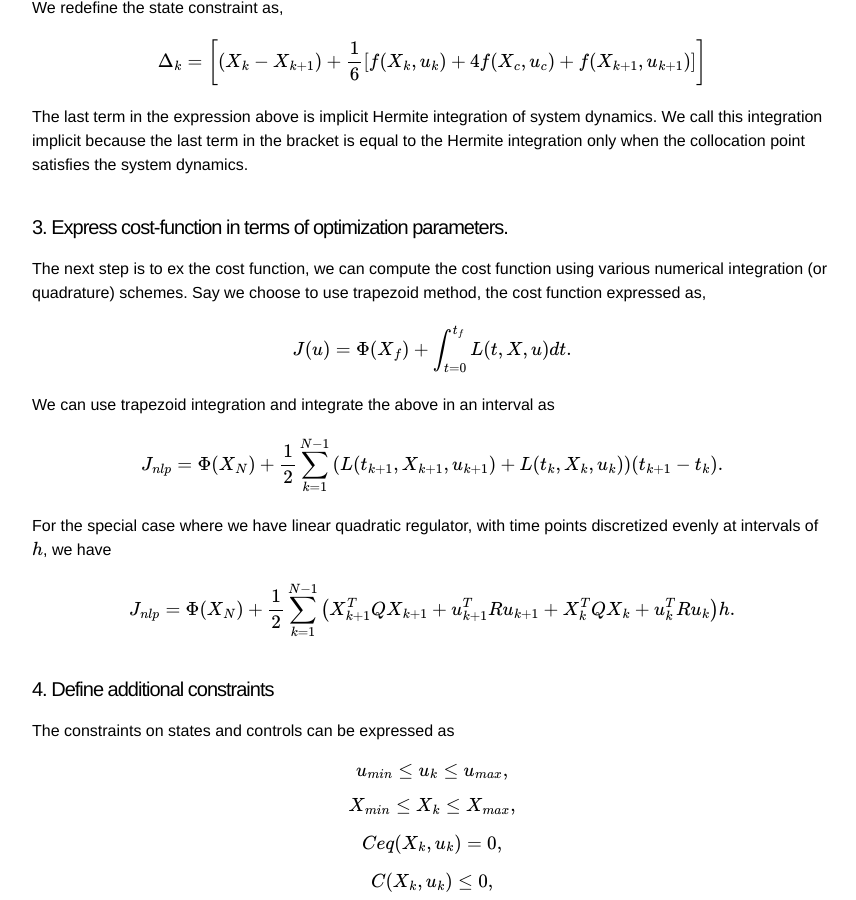
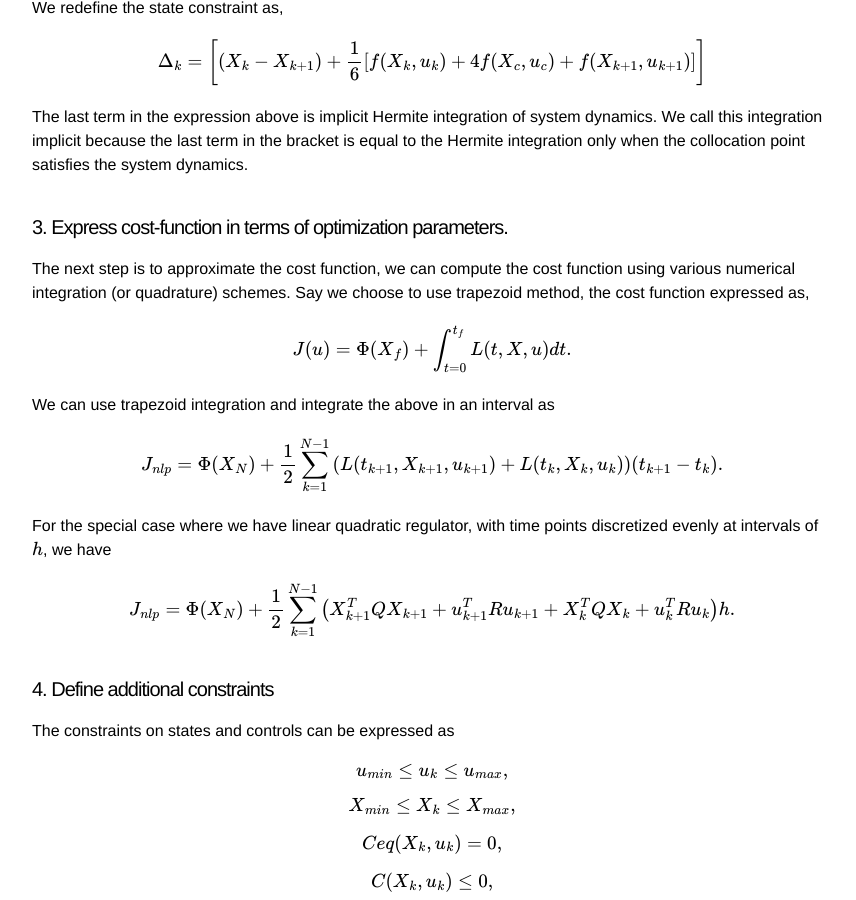
Before and after one commit to mec560sbu/mec560sbu.github.io, a Jekyll site: the page built from _posts/2016-09-30-direct_collocation.markdown, in a window 1280 px wide and 900 px high, scrolled down 4839 px. Shown: the whole window, without its empty margins (208-1064 px from the left). Built offline with Jekyll 4.4.1, drawn with Linux system fonts in a browser that asks for light colours; formulas are drawn with MathJax 3; comment, search, counter and statistics services are not loaded; some of the changed text lies outside the part shown.

Commit message:
corrected DC post

```diff
--- a/_posts/2016-09-30-direct_collocation.markdown
+++ b/_posts/2016-09-30-direct_collocation.markdown
@@ -149,7 +149,7 @@ The last term in the expression above is implicit Hermite integration of system
 
 #### 3. Express cost-function in terms of optimization parameters.
 
-The next step is to ex the cost function, we can compute the cost function using various numerical integration (or quadrature) schemes. Say we choose to use trapezoid method, the cost function expressed as,
+The next step is to approximate the cost function, we can compute the cost function using various numerical integration (or quadrature) schemes. Say we choose to use trapezoid method, the cost function expressed as,
 
 $$ J(u) = \Phi(X_f) + \int_{t=0}^{t_f} L(t,X,u) dt . $$
 
```
Also changed, not shown: other parts of _posts/2016-09-30-direct_collocation.markdown (+3 -3 lines).
